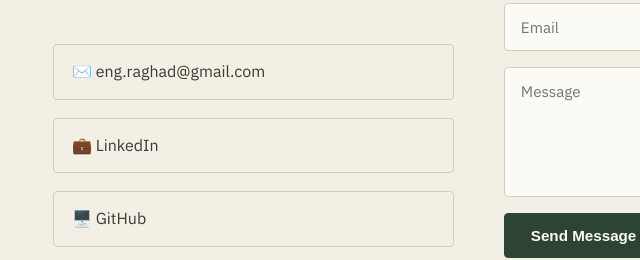
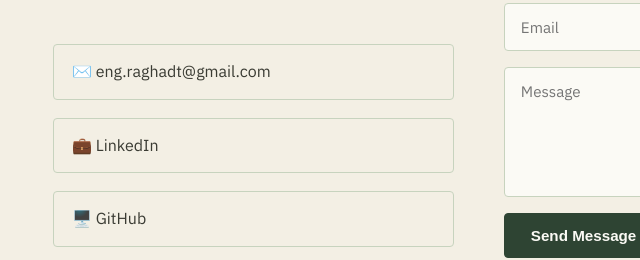
Before and after one commit to Raghadkt/Portfolio, a plain HTML site: page index.html in a window 1280 px wide. Shown: the part 5025-5285 px from the top of the page, 61-701 px from the left. Drawn offline with nearby package versions, Linux system fonts and the light colour scheme.

Commit message:
Update index.html

```diff
--- a/index.html
+++ b/index.html
@@ -214,7 +214,7 @@
       <div class="section-label">Contact</div>
       <h2 class="section-title">Let's Connect</h2>
       <div class="contact-links">
-        <a href="mailto:eng.raghadt@gmail.com">✉️ eng.raghad@gmail.com</a>
+        <a href="mailto:eng.raghadt@gmail.com">✉️ eng.raghadt@gmail.com</a>
         <a href="https://linkedin.com/in/your-profile" target="_blank" rel="noopener">💼 LinkedIn</a>
         <a href="https://github.com/your-username" target="_blank" rel="noopener">🖥️ GitHub</a>
       </div>
```
